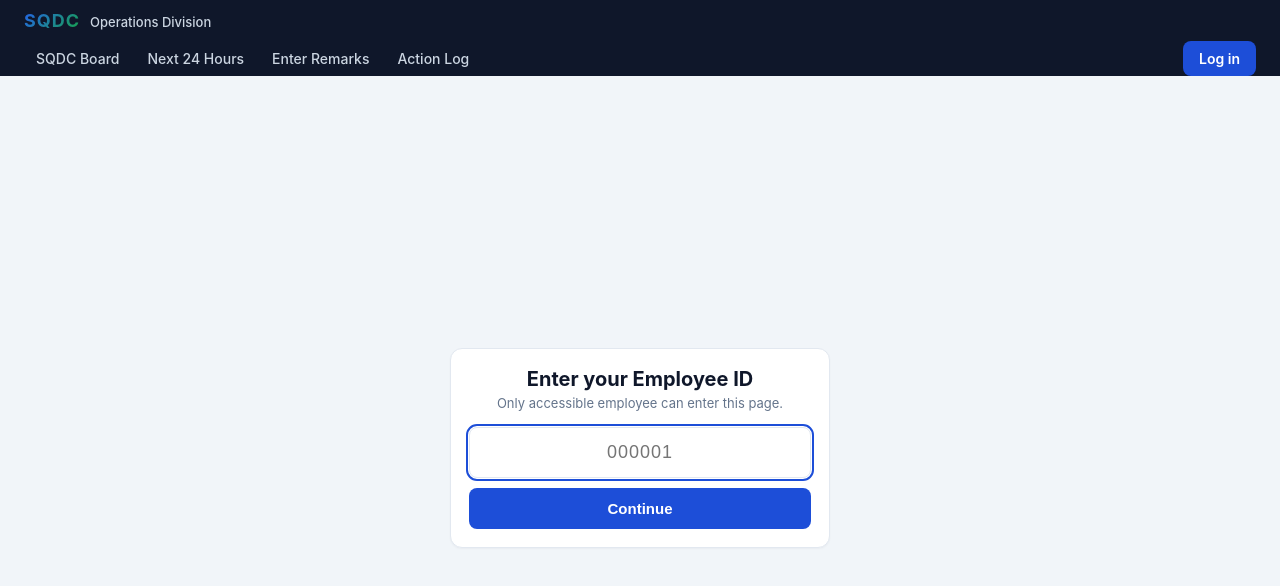
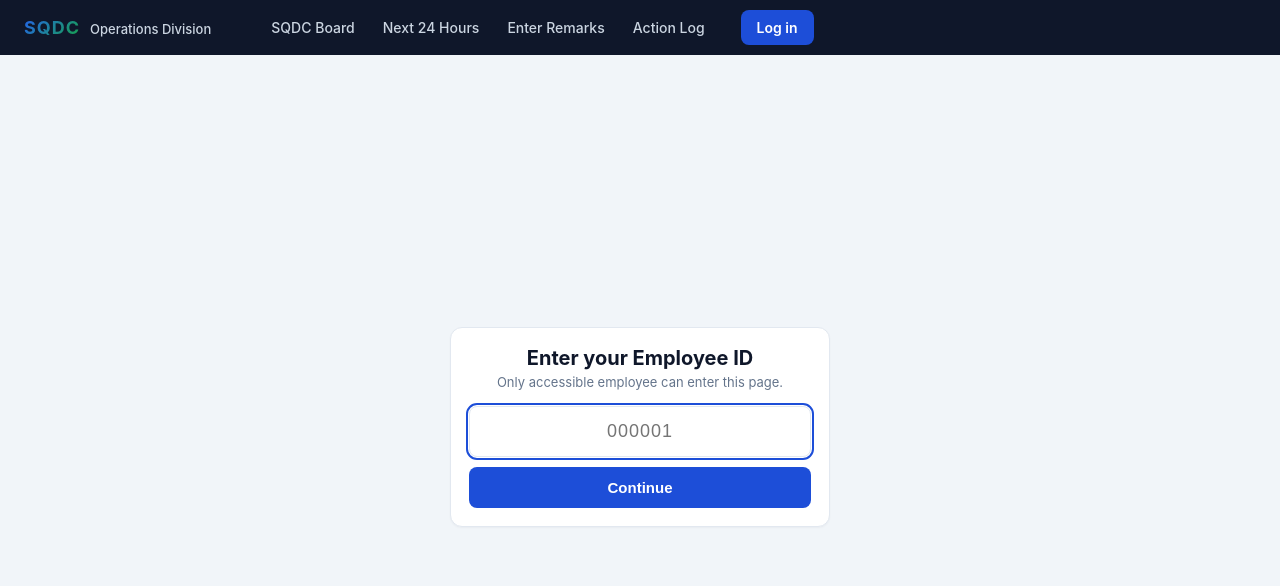
Before and after one commit to ops-ptp/SQDC, a React (Vite) app: page /login in a window 1280 px wide. Shown: the top 586 px of the page. Built offline with nearby package versions, Linux system fonts and the light colour scheme; no server answers.

Commit message:
Add files via upload

```diff
--- a/src/index.css
+++ b/src/index.css
@@ -44,7 +44,18 @@ p {
 }
 
 /* ---------------- Navbar ---------------- */
+/* Desktop/laptop/TV: identical single-row flex layout to before —
+   .navbar-row and .navbar-collapse are just wrapper divs (needed so the
+   mobile hamburger panel has something to collapse), and `display: contents`
+   removes them from layout entirely so their children (.navbar-brand,
+   .navbar-links, .navbar-user) act as direct flex items of .navbar, exactly
+   as they did when they were literally direct children. Only below the
+   mobile breakpoint do these wrappers become real flex containers. */
 .navbar {
+  display: flex;
+  align-items: center;
+  gap: 24px;
+  padding: 10px 24px;
   background: #0f172a;
   color: white;
   position: sticky;
@@ -53,11 +64,11 @@ p {
 }
 
 .navbar-row {
-  display: flex;
-  align-items: center;
-  justify-content: space-between;
-  gap: 12px;
-  padding: 10px 24px;
+  display: contents;
+}
+
+.navbar-collapse {
+  display: contents;
 }
 
 .navbar-brand {
@@ -65,7 +76,6 @@ p {
   align-items: baseline;
   gap: 10px;
   font-weight: 700;
-  min-width: 0;
 }
 
 .navbar-logo {
@@ -75,16 +85,12 @@ p {
   -webkit-background-clip: text;
   background-clip: text;
   color: transparent;
-  flex-shrink: 0;
 }
 
 .navbar-title {
   font-size: 13px;
   font-weight: 500;
   color: #cbd5e1;
-  overflow: hidden;
-  text-overflow: ellipsis;
-  white-space: nowrap;
 }
 
 /* Hamburger toggle — hidden on desktop, shown only under the mobile
@@ -151,7 +157,6 @@ p {
   display: flex;
   gap: 4px;
   flex: 1;
-  flex-wrap: wrap;
 }
 
 .navbar-links a {
@@ -182,7 +187,16 @@ p {
 
 /* ---------------- Mobile navbar ---------------- */
 @media (max-width: 780px) {
+  .navbar {
+    display: block;
+    padding: 0;
+  }
+
   .navbar-row {
+    display: flex;
+    align-items: center;
+    justify-content: space-between;
+    gap: 12px;
     padding: 10px 16px;
   }
 
@@ -193,6 +207,7 @@ p {
   /* Collapsible panel: collapsed to zero height (not display:none) so the
      open/close transition can animate instead of snapping. */
   .navbar-collapse {
+    display: flex;
     flex-direction: column;
     align-items: stretch;
     gap: 4px;
@@ -234,6 +249,20 @@ p {
 
   .navbar-employee {
     font-size: 14px;
+  }
+
+  .navbar-title {
+    overflow: hidden;
+    text-overflow: ellipsis;
+    white-space: nowrap;
+  }
+
+  .navbar-brand {
+    min-width: 0;
+  }
+
+  .navbar-logo {
+    flex-shrink: 0;
   }
 }
 
@@ -352,8 +381,6 @@ p {
   display: flex;
   align-items: flex-start;
   justify-content: space-between;
-  gap: 12px;
-  flex-wrap: wrap;
 }
 
 .center-page {
@@ -380,6 +407,7 @@ p {
   .page-header-row {
     flex-direction: column;
     align-items: stretch;
+    gap: 10px;
   }
 
   .page-header-row .date-picker {
```
